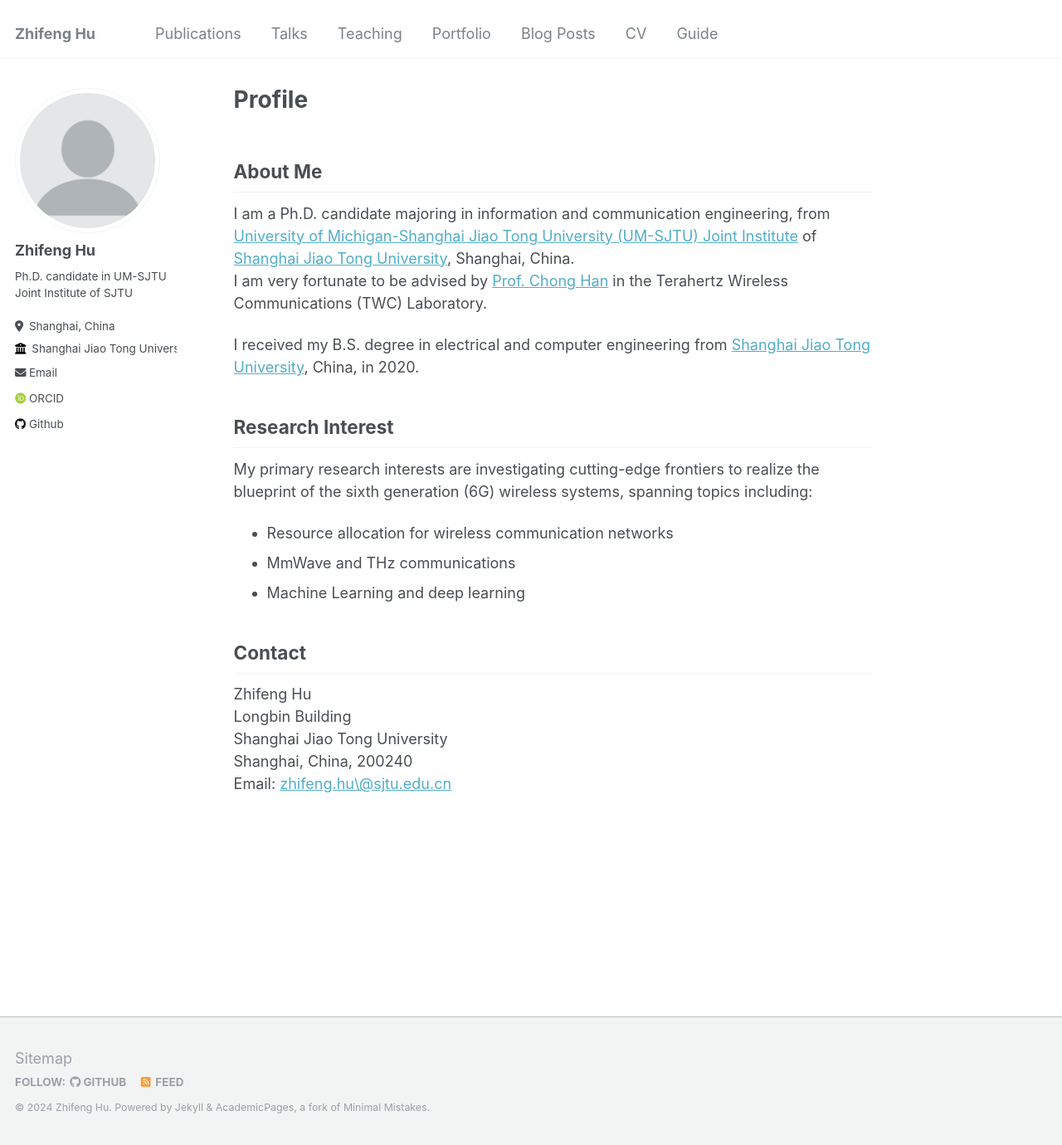
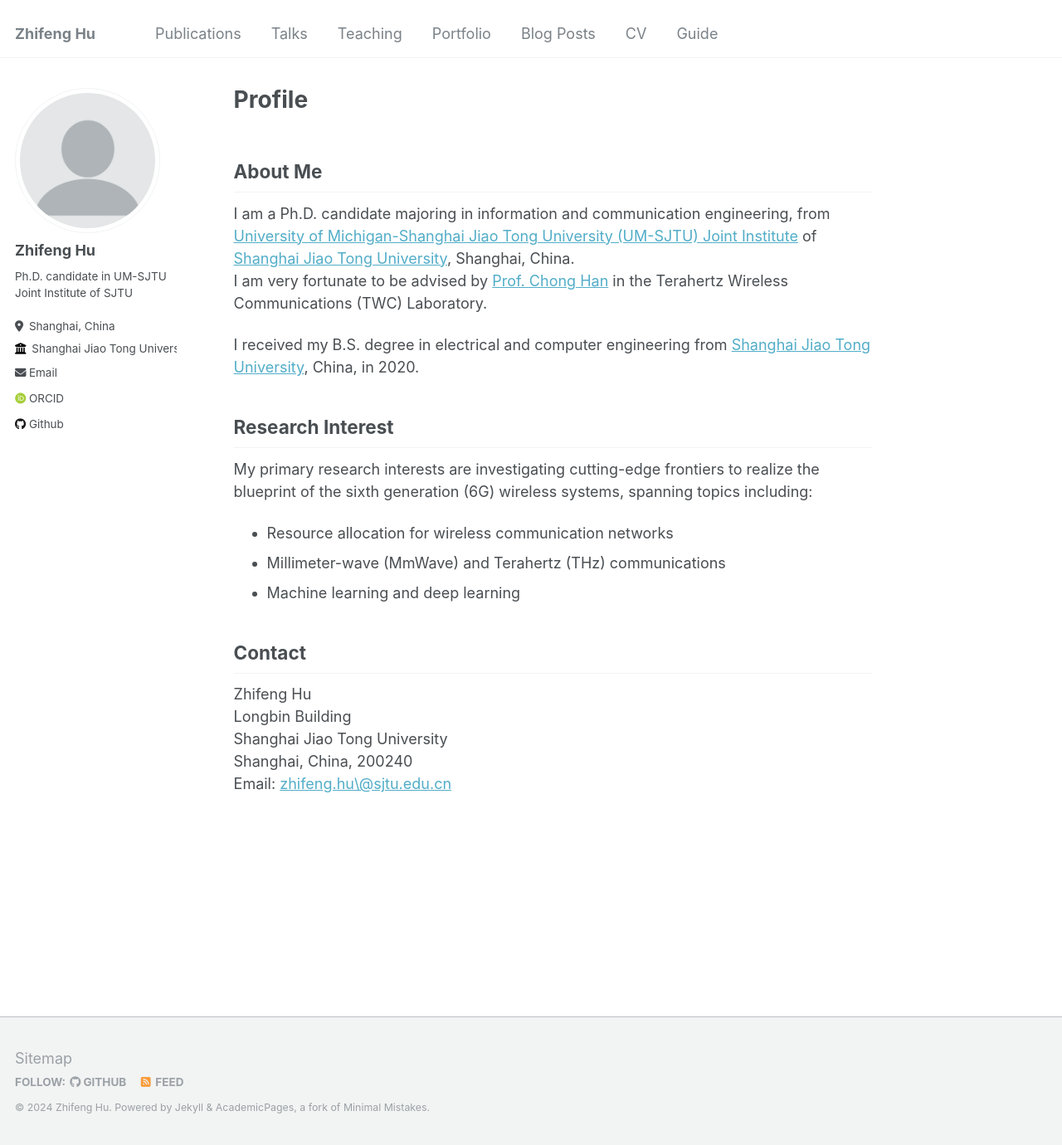
Before and after one commit to CantorHu/CantorHu.github.io, a Jekyll site: the page built from _pages/about.md, in a window 1280 px wide and 1380 px high. Shown: the whole window at 83% size. Built offline with Jekyll 4.4.1, drawn with Linux system fonts in a browser that asks for light colours; some web fonts are replaced.

Commit message:
Update about.md

```diff
--- a/_pages/about.md
+++ b/_pages/about.md
@@ -19,8 +19,8 @@ Research Interest
 -----
 My primary research interests are investigating cutting-edge frontiers to realize the blueprint of the sixth generation (6G) wireless systems, spanning topics including:
  - Resource allocation for wireless communication networks
- - MmWave and THz communications
- - Machine Learning and deep learning
+ - Millimeter-wave (MmWave) and Terahertz (THz) communications
+ - Machine learning and deep learning
 
 Contact
 -----
```
